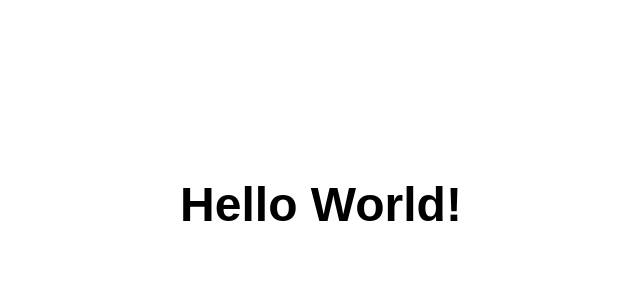
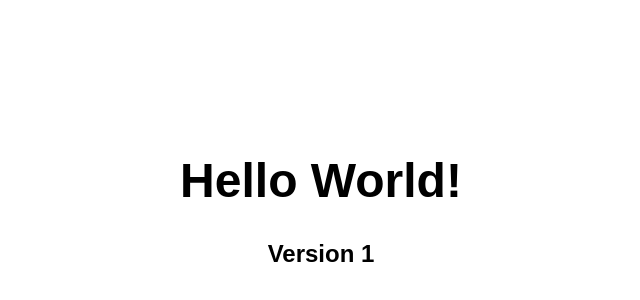
Before and after one commit to HrLb/HrLb.github.io, a plain HTML site: page index.html in a window 1280 px wide. Shown: the part 196-496 px from the top of the page, without its empty margins (319-959 px from the left). Drawn offline with Linux system fonts and the light colour scheme.

Commit message:
bluetooth version 1

```diff
--- a/index.html
+++ b/index.html
@@ -18,7 +18,7 @@
 <body class="fullscreen">
   <div class="container">
     <h1 class="title">Hello World!</h1>
-    <h2 id="message"></h2>
+    <h2 id="message">Version 1</h2>
   </div>
   <script src="js/main.js"></script>
 </body>
```
